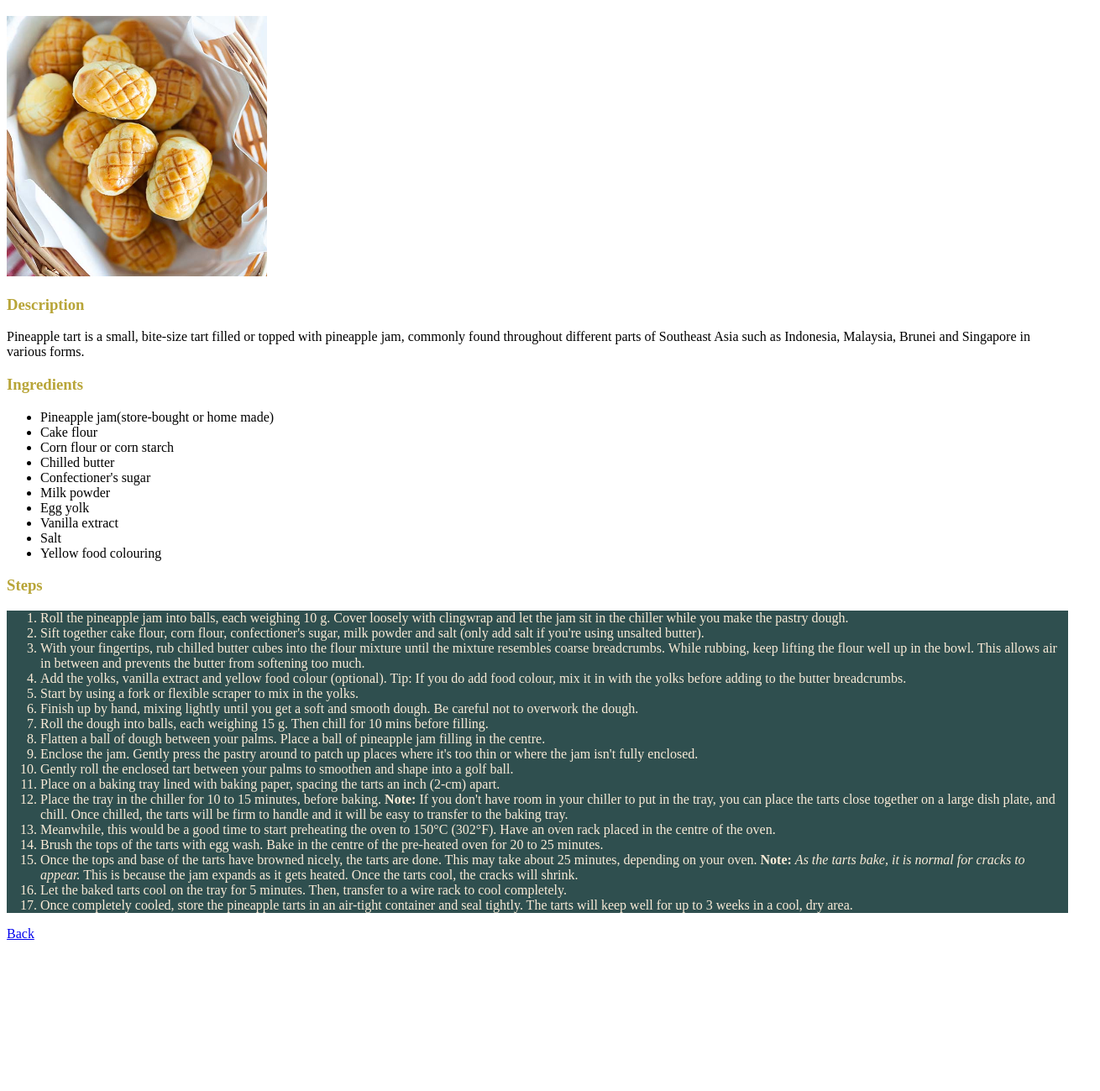
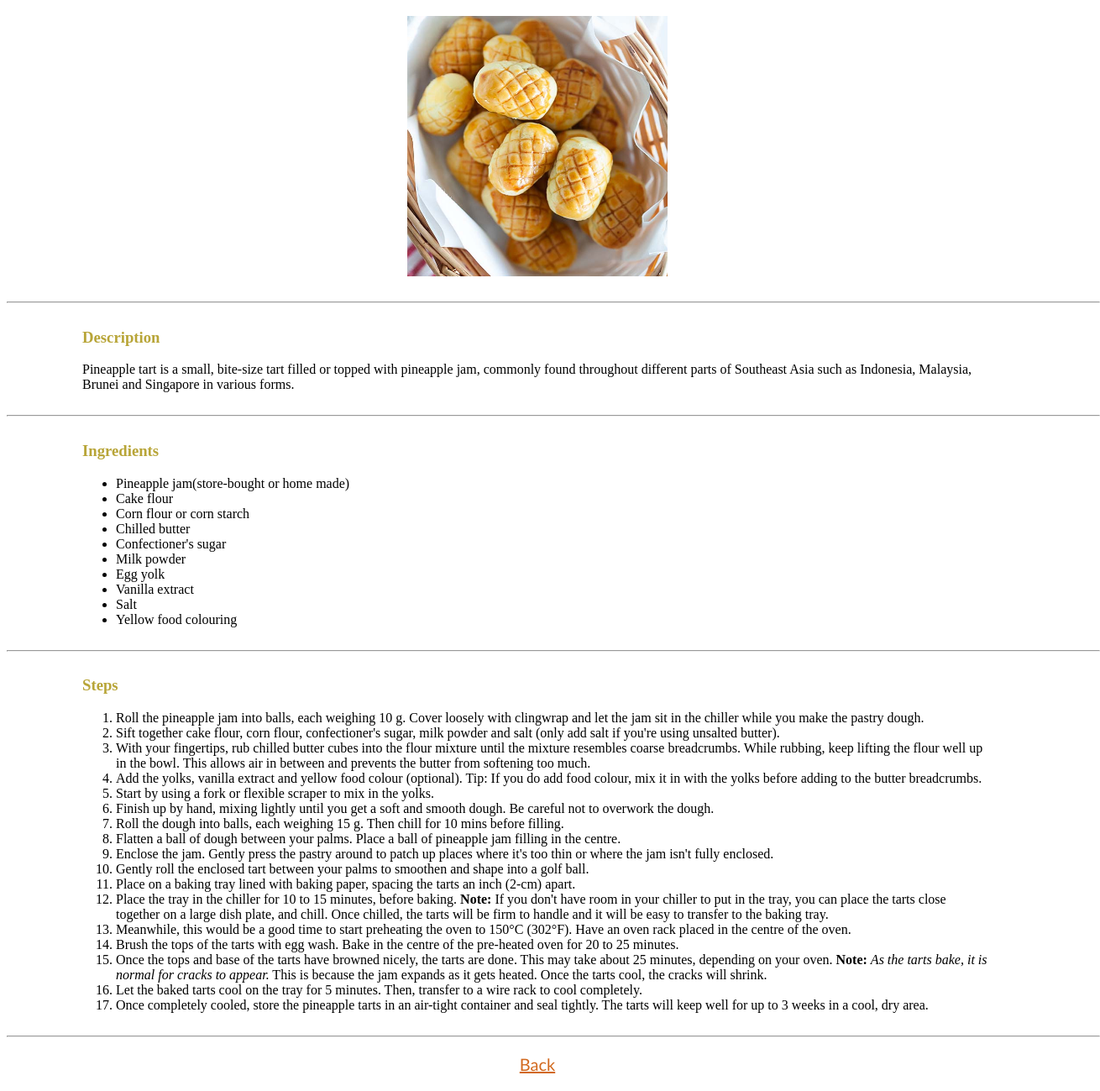
Before and after one commit to Gallardo166/odin_recipes, a plain HTML site: page recipes/pineapple-tart.html in a window 1280 px wide. Shown: the part 67-1366 px from the top of the page at 84% size, 1310 px wide, since content can reach past the window. Before the commit the page ends 1196 px from the top, so only its background shows below. Drawn offline with Linux system fonts and the light colour scheme.

Commit message:
Add more style involving box method

```diff
--- a/recipes/pineapple-tart.html
+++ b/recipes/pineapple-tart.html
@@ -7,9 +7,14 @@
 </head>
 <body>
     <h1 class="gold">Pineapple Tarts</h1>
-    <img src="../images/pineapple-tarts.jpeg" alt="Pineapple tarts" height="310" width="310">
+    <img class="img" src="../images/pineapple-tarts.jpeg" alt="Pineapple tarts" height="310" width="310">
+    <hr>
+    <div class="content">
         <h3 class="gold">Description</h3>
         <p>Pineapple tart is a small, bite-size tart filled or topped with pineapple jam, commonly found throughout different parts of Southeast Asia such as Indonesia, Malaysia, Brunei and Singapore in various forms.</p>
+    </div>
+    <hr>
+    <div class="content">
         <h3 class="gold">Ingredients</h3>
         <ul>
             <li>Pineapple jam(store-bought or home made)</li>
@@ -23,6 +28,9 @@
             <li>Salt</li>
             <li>Yellow food colouring</li>
         </ul>
+    </div>
+    <hr>
+    <div class="content">
     <h3 class="gold">Steps</h3>
         <ol>
             <li>Roll the pineapple jam into balls, each weighing 10 g. Cover loosely with clingwrap and let the jam sit in the chiller while you make the pastry dough.</li>
@@ -43,6 +51,10 @@
             <li>Let the baked tarts cool on the tray for 5 minutes. Then, transfer to a wire rack to cool completely.</li>
             <li>Once completely cooled, store the pineapple tarts in an air-tight container and seal tightly. The tarts will keep well for up to 3 weeks in a cool, dry area.</li>
         </ol>
+    </div>
+    <hr>
+    <div class="back">
         <a href="../index.html">Back</a>
+    </div>
 </body>
 </html>
--- a/style.css
+++ b/style.css
@@ -4,9 +4,19 @@ h1 {
     font-family:'Segoe UI', Tahoma, Geneva, Verdana, sans-serif
 }
 
+.main {
+    background-color: cornflowerblue;
+    color: white;
+    padding: 16px 8px;
+    margin: 10px 100px;
+}
+
 .index {
     font-family: 'Lucida Sans', 'Lucida Sans Regular', 'Lucida Grande', 'Lucida Sans Unicode', Geneva, Verdana, sans-serif;
-    background-color: lightgrey;
+    color: white;
+    margin: 40px 70px;
+    padding: 20px;
+    text-align: center;
 }
 
 .yellow {
@@ -21,7 +31,37 @@ h1 {
     color:rgb(184, 165, 56);
 }
 
-ol {
-    background-color:darkslategray;
-    color:antiquewhite
+.img {
+    display: block;
+    margin: auto;
+    margin-bottom: 30px;
 }
+
+.content {
+    padding: 3px 90px;
+}
+
+.back {
+    margin: 20px;
+    text-align: center;
+}
+
+a:link {
+    color:chocolate
+}
+
+a:visited {
+    color:chocolate;
+}
+hr {
+    width: 1300px
+}
+
+.menu {
+    margin: 5px auto;
+}
+
+a {
+    font-size: 20px;
+    font-family:'Gill Sans', 'Gill Sans MT', Calibri, 'Trebuchet MS', sans-serif
+}
```
Also changed, not shown: index.html (+4 -4 lines), recipes/fish-head-curry.html (+13 -1 lines), recipes/nasi-goreng.html (+13 -1 lines). Lines whose indentation alone changed are shown as unchanged.
